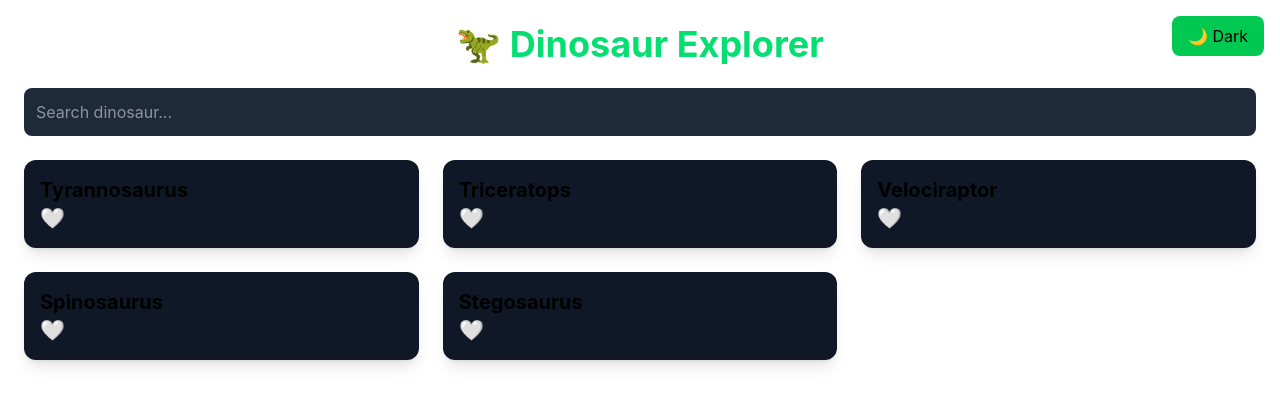
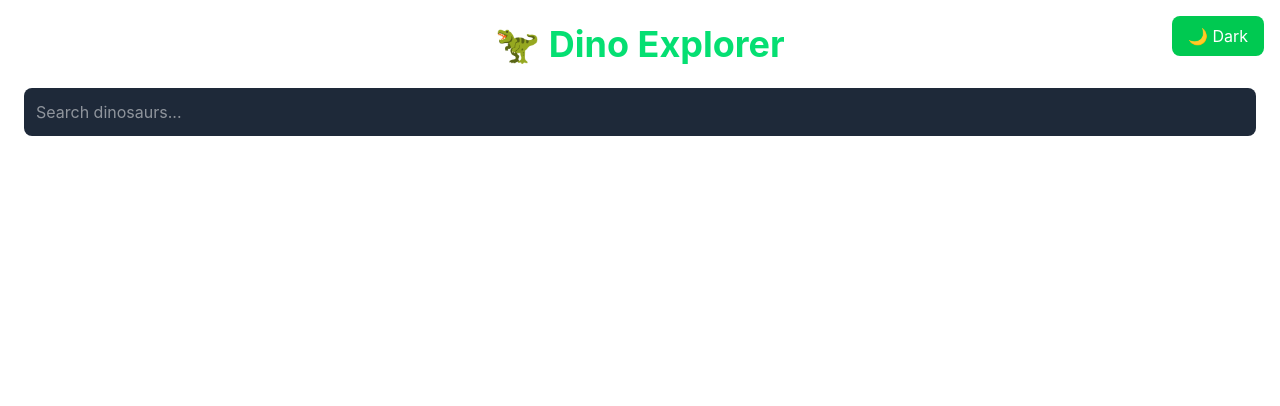
Before and after one commit to ajiteshgusain/jurrassic-dasboard, a React (Vite) app in the folder jurrassic-dasboard/: page / in a window 1280 px wide. Shown: the top 406 px of the page. Built offline with nearby package versions, Linux system fonts and the light colour scheme.

Commit message:
Refactor components for improved structure and functionality; enhance dinosaur search with suggestions and local images

```diff
--- a/jurrassic-dasboard/src/App.jsx
+++ b/jurrassic-dasboard/src/App.jsx
@@ -1,23 +1,3 @@
-// import { BrowserRouter as Router, Routes, Route } from "react-router-dom";
-// import Home from "./pages/Home";
-// import Details from "./pages/Details";
-
-// function App() {
-//   return (
-//     <Router>
-//       <div className="min-h-screen bg-gray-950 text-white">
-//         <Routes>
-//           <Route path="/" element={<Home />} />
-//           <Route path="/details/:id" element={<Details />} />
-//         </Routes>
-//       </div>
-//     </Router>
-//   );
-// }
-
-// export default App;
-
-
 import { BrowserRouter as Router, Routes, Route } from "react-router-dom";
 import Home from "./pages/Home";
 import Details from "./pages/Details";
@@ -34,7 +14,7 @@ function App() {
           {/* 🌙 Toggle */}
           <button
             onClick={() => setDark(!dark)}
-            className="fixed top-4 right-4 px-4 py-2 bg-green-500 rounded-lg"
+            className="fixed top-4 right-4 px-4 py-2 bg-green-500 rounded-lg text-white"
           >
             {dark ? "🌙 Dark" : "☀ Light"}
           </button>
--- a/jurrassic-dasboard/src/components/DinoCard.jsx
+++ b/jurrassic-dasboard/src/components/DinoCard.jsx
@@ -1,23 +1,70 @@
+// // import { Link } from "react-router-dom";
+
+// // function DinoCard({ dino }) {
+// //   return (
+// //     <Link to={`/details/${dino.id}`}>
+// //       <div className="bg-gray-900 rounded-2xl shadow-lg overflow-hidden transform hover:scale-105 transition duration-300 cursor-pointer">
+
+// //         <img
+// //           src={dino.image}
+// //           alt={dino.name}
+// //           className="w-full h-52 object-contain bg-black"
+// //         />
+
+// //         <div className="p-4">
+// //           <h2 className="text-xl font-bold">{dino.name}</h2>
+// //           <p className="text-green-400">{dino.type}</p>
+// //           <p className="text-gray-400 text-sm">{dino.era}</p>
+// //         </div>
+
+// //       </div>
+// //     </Link>
+// //   );
+// // }
+
+// // export default DinoCard;
+
+
 // import { Link } from "react-router-dom";
+// //import { motion } from "framer-motion";
+// import { useState, useEffect } from "react";
 
 // function DinoCard({ dino }) {
+//   const [fav, setFav] = useState(false);
+
+//   useEffect(() => {
+//     const saved = JSON.parse(localStorage.getItem("favorites")) || [];
+//     setFav(saved.includes(dino.name));
+//   }, [dino.name]);
+
+//   const toggleFav = (e) => {
+//     e.preventDefault();
+
+//     let saved = JSON.parse(localStorage.getItem("favorites")) || [];
+
+//     if (saved.includes(dino.name)) {
+//       saved = saved.filter((item) => item !== dino.name);
+//     } else {
+//       saved.push(dino.name);
+//     }
+
+//     localStorage.setItem("favorites", JSON.stringify(saved));
+//     setFav(!fav);
+//   };
+
 //   return (
 //     <Link to={`/details/${dino.id}`}>
-//       <div className="bg-gray-900 rounded-2xl shadow-lg overflow-hidden transform hover:scale-105 transition duration-300 cursor-pointer">
+//       <motion.div
+//         whileHover={{ scale: 1.05 }}
+//         className="bg-gray-900 dark:bg-gray-800 rounded-xl p-4 shadow-lg cursor-pointer"
+//       >
+//         <h2 className="text-xl font-bold">{dino.name}</h2>
 
-//         <img
-//           src={dino.image}
-//           alt={dino.name}
-//           className="w-full h-52 object-contain bg-black"
-//         />
-
-//         <div className="p-4">
-//           <h2 className="text-xl font-bold">{dino.name}</h2>
-//           <p className="text-green-400">{dino.type}</p>
-//           <p className="text-gray-400 text-sm">{dino.era}</p>
-//         </div>
-
-//       </div>
+//         {/* ❤️ Favorite */}
+//         <button onClick={toggleFav} className="text-red-500 text-xl">
+//           {fav ? "❤️" : "🤍"}
+//         </button>
+//       </motion.div>
 //     </Link>
 //   );
 // }
@@ -56,12 +103,15 @@ function DinoCard({ dino }) {
     <Link to={`/details/${dino.id}`}>
       <motion.div
         whileHover={{ scale: 1.05 }}
-        className="bg-gray-900 dark:bg-gray-800 rounded-xl p-4 shadow-lg cursor-pointer"
+        className="bg-gray-900 dark:bg-gray-800 rounded-xl p-4 shadow-lg cursor-pointer relative"
       >
         <h2 className="text-xl font-bold">{dino.name}</h2>
 
         {/* ❤️ Favorite */}
-        <button onClick={toggleFav} className="text-red-500 text-xl">
+        <button
+          onClick={toggleFav}
+          className="absolute top-2 right-2 text-red-500 text-xl"
+        >
           {fav ? "❤️" : "🤍"}
         </button>
       </motion.div>
--- a/jurrassic-dasboard/src/data/dinosaurs.js
+++ b/jurrassic-dasboard/src/data/dinosaurs.js
@@ -1,39 +1,20 @@
-// import trex from "../assets/trex.png";
-// import triceratops from "../assets/triceratops.png";
-// import raptor from "../assets/raptor.png";
-
-// const dinosaurs = [
-//   {
-//     id: 1,
-//     name: "Tyrannosaurus",
-//     type: "Carnivore",
-//     era: "Cretaceous",
-//     image: trex,
-//   },
-//   {
-//     id: 2,
-//     name: "Triceratops",
-//     type: "Herbivore",
-//     era: "Cretaceous",
-//     image: triceratops,
-//   },
-//   {
-//     id: 3,
-//     name: "Velociraptor",
-//     type: "Carnivore",
-//     era: "Cretaceous",
-//     image: raptor,
-//   },
-// ];
-
-// export default dinosaurs;
+import trex from "../assets/trex.png";
+import triceratops from "../assets/triceratops.png";
+import raptor from "../assets/raptor.png";
 
 const dinosaurs = [
-  { id: 1, name: "Tyrannosaurus" },
-  { id: 2, name: "Triceratops" },
-  { id: 3, name: "Velociraptor" },
-  { id: 4, name: "Spinosaurus" },
-  { id: 5, name: "Stegosaurus" },
+  {
+    name: "Tyrannosaurus",
+    image: trex,
+  },
+  {
+    name: "Triceratops",
+    image: triceratops,
+  },
+  {
+    name: "Velociraptor",
+    image: raptor,
+  },
 ];
 
 export default dinosaurs;
--- a/jurrassic-dasboard/src/pages/Details.jsx
+++ b/jurrassic-dasboard/src/pages/Details.jsx
@@ -1,203 +1,28 @@
-// // import { useParams } from "react-router-dom";
-// // import { useEffect, useState } from "react";
-// // import { useNavigate } from "react-router-dom";
-// // function Details() {
-// //   const { id } = useParams();
-// //   const [data, setData] = useState(null);
-
-// //   const dinoNames = {
-// //     1: "Tyrannosaurus rex",
-// //     2: "Triceratops",
-// //     3: "Velociraptor"
-// //   };
-
-// //   useEffect(() => {
-// //     const name = dinoNames[id];
-
-// //     fetch(`https://en.wikipedia.org/api/rest_v1/page/summary/${name}`)
-// //       .then(res => res.json())
-// //       .then(data => setData(data))
-// //       .catch(err => console.log(err));
-// //   }, [id]);
-
-// //   return (
-// //     <div className="text-white p-6">
-// //       {!data ? (
-// //         <h2>Loading...</h2>
-// //       ) : (
-// //         <div className="max-w-2xl mx-auto text-center">
-// //           <h1 className="text-3xl font-bold text-green-400 mb-4">
-// //             {data.title}
-// //           </h1>
-
-// //           {data.thumbnail && (
-// //             <img
-// //               src={data.thumbnail.source}
-// //               alt={data.title}
-// //               className="mx-auto rounded-lg mb-4"
-// //             />
-// //           )}
-
-// //           <p className="text-gray-300">{data.extract}</p>
-// //         </div>
-// //       )}
-// //     </div>
-// //   );
-// // }
-
-// // export default Details;
-
-
-// // return (
-// //   <div className="min-h-screen bg-linear-to-br from-gray-900 via-black to-gray-800 text-white p-6">
-// //     {!data ? (
-// //       <h2 className="text-center text-xl animate-pulse">Loading...</h2>
-// //     ) : (
-// //       <div className="max-w-4xl mx-auto text-center">
-
-// //         {/* Title */}
-// //         <h1 className="text-4xl font-extrabold text-green-400 mb-6">
-// //           {data.title}
-// //         </h1>
-
-// //         {/* Image */}
-// //         {data.thumbnail && (
-// //           <img
-// //             src={data.thumbnail.source}
-// //             alt={data.title}
-// //             className="mx-auto rounded-2xl shadow-2xl mb-6 w-100 hover:scale-105 transition duration-300"
-// //           />
-// //         )}
-
-// //         {/* Description */}
-// //         <p className="text-gray-300 text-lg leading-relaxed bg-gray-900 p-6 rounded-xl shadow-md">
-// //           {data.extract}
-// //         </p>
-
-// //       </div>
-// //     )}
-// //   </div>
-// // );
-
-// // }
-
-// // export default  Details;
-
-// import { useParams, useNavigate } from "react-router-dom";
-// import { useEffect, useState } from "react";
-
-// function Details() {
-//   const { id } = useParams();
-//   const navigate = useNavigate();
-
-//   const [info, setInfo] = useState("");
-//   const [loading, setLoading] = useState(true);
-//   const [error, setError] = useState(false);
-
-//   const dinoNames = {
-//     1: "Tyrannosaurus",
-//     2: "Triceratops",
-//     3: "Velociraptor",
-//   };
-
-//   useEffect(() => {
-//     setLoading(true);
-//     setError(false);
-
-//     fetch(`https://en.wikipedia.org/api/rest_v1/page/summary/${dinoNames[id]}`)
-//       .then((res) => res.json())
-//       .then((data) => {
-//         setInfo(data);
-//         setLoading(false);
-//       })
-//       .catch(() => {
-//         setError(true);
-//         setLoading(false);
-//       });
-//   }, [id]);
-
-//   return (
-//     <div className="min-h-screen flex flex-col items-center justify-center p-6 bg-gradient-to-br from-gray-900 to-black text-white">
-
-//       {/* 🔙 Back Button */}
-//       <button
-//         onClick={() => navigate(-1)}
-//         className="self-start mb-6 px-5 py-2 bg-gradient-to-r from-green-400 to-emerald-600 hover:scale-105 transition rounded-lg shadow-lg"
-//       >
-//         ← Back
-//       </button>
-
-//       {/* 🔄 Loading */}
-//       {loading && (
-//         <h2 className="text-xl animate-pulse text-gray-400">
-//           Loading dinosaur data...
-//         </h2>
-//       )}
-
-//       {/* ❌ Error */}
-//       {error && (
-//         <h2 className="text-red-500">Failed to load data</h2>
-//       )}
-
-//       {/* ✅ Content */}
-//       {!loading && !error && info && (
-//         <div className="max-w-3xl text-center bg-gray-900 p-6 rounded-2xl shadow-xl">
-
-//           <h1 className="text-4xl font-bold text-green-400 mb-6">
-//             {info.title}
-//           </h1>
-
-//           {info.thumbnail && (
-//             <img
-//               src={info.thumbnail.source}
-//               alt={info.title}
-//               className="mx-auto rounded-xl mb-6 w-80"
-//             />
-//           )}
-
-//           <p className="text-gray-300 leading-relaxed text-lg">
-//             {info.extract}
-//           </p>
-
-//         </div>
-//       )}
-//     </div>
-//   );
-// }
-
-// export default Details;
-
-
-
-
 import { useParams, useNavigate } from "react-router-dom";
 import { useEffect, useState } from "react";
-import { motion } from "framer-motion";
-
-const dinoNames = {
-  1: "Tyrannosaurus",
-  2: "Triceratops",
-  3: "Velociraptor",
-  4: "Spinosaurus",
-  5: "Stegosaurus",
-};
+import dinosaurs from "../data/dinosaurs";
 
 function Details() {
-  const { id } = useParams();
+  const { id } = useParams(); // name
   const navigate = useNavigate();
 
   const [info, setInfo] = useState(null);
-  const [loading, setLoading] = useState(true);
+  const [localImage, setLocalImage] = useState(null);
 
   useEffect(() => {
-    fetch(
-      `https://en.wikipedia.org/api/rest_v1/page/summary/${dinoNames[id]}`
-    )
+    // 🔍 Find if we have local image
+    const found = dinosaurs.find(
+      (d) => d.name.toLowerCase() === id.toLowerCase()
+    );
+
+    if (found) {
+      setLocalImage(found.image);
+    }
+
+    // 🌐 Fetch Wikipedia data
+    fetch(`https://en.wikipedia.org/api/rest_v1/page/summary/${id}`)
       .then((res) => res.json())
-      .then((data) => {
-        setInfo(data);
-        setLoading(false);
-      });
+      .then((data) => setInfo(data));
   }, [id]);
 
   return (
@@ -206,33 +31,37 @@ function Details() {
       {/* 🔙 Back */}
       <button
         onClick={() => navigate(-1)}
-        className="self-start mb-4 px-4 py-2 bg-green-500 rounded-lg"
+        className="mb-4 px-4 py-2 bg-green-500 rounded-lg"
       >
         ← Back
       </button>
 
-      {loading && <h2>Loading...</h2>}
+      {info && (
+        <div className="text-center max-w-2xl">
 
-      {info && (
-        <motion.div
-          initial={{ opacity: 0 }}
-          animate={{ opacity: 1 }}
-          className="text-center max-w-2xl"
-        >
           <h1 className="text-3xl text-green-400 font-bold mb-4">
             {info.title}
           </h1>
 
-          {info.thumbnail && (
-            <img
-              src={info.thumbnail.source}
-              alt={info.title}
-              className="rounded-lg mb-4"
-            />
-          )}
+          {/* 🖼 IMAGE PRIORITY */}
+          <img
+            src={
+              localImage || info?.thumbnail?.source || ""
+            }
+            alt={info.title}
+            className="rounded-xl mb-4 shadow-lg"
+          />
 
-          <p className="text-gray-300">{info.extract}</p>
-        </motion.div>
+          {/* <p className="text-gray-300 leading-relaxed">
+            {info.extract}
+          </p> */}
+
+          <p style={{ color: "black", fontSize: "18px" }}>
+            {info.extract}
+
+            </p>
+
+        </div>
       )}
     </div>
   );
--- a/jurrassic-dasboard/src/pages/Home.jsx
+++ b/jurrassic-dasboard/src/pages/Home.jsx
@@ -1,18 +1,33 @@
-// import dinosaurs from "../data/dinosaurs";
-// import DinoCard from "../components/DinoCard";
+// import { useState } from "react";
+// import { useNavigate } from "react-router-dom";
 
 // function Home() {
+//   const [search, setSearch] = useState("");
+//   const navigate = useNavigate();
+
+//   const handleSearch = (e) => {
+//     if (e.key === "Enter" && search.trim() !== "") {
+//       navigate(`/details/${search}`);
+//     }
+//   };
+
 //   return (
 //     <div className="p-6">
-//       <h1 className="text-4xl text-green-400 font-bold text-center mb-10">
-//         🦖 Jurassic Park Dashboard
+
+//       <h1 className="text-4xl text-green-500 font-bold text-center mb-6">
+//         🦖 Dinosaur Explorer
 //       </h1>
 
-//       <div className="grid grid-cols-1 md:grid-cols-3 gap-8">
-//         {dinosaurs.map((dino) => (
-//           <DinoCard key={dino.id} dino={dino} />
-//         ))}
-//       </div>
+//       {/* 🔍 Search */}
+//       <input
+//         type="text"
+//         placeholder="Search any dinosaur..."
+//         value={search}
+//         onChange={(e) => setSearch(e.target.value)}
+//         onKeyDown={handleSearch}
+//         className="w-full p-3 mb-6 rounded-lg bg-gray-800 text-white"
+//       />
+
 //     </div>
 //   );
 // }
@@ -20,37 +35,75 @@
 // export default Home;
 
 
-import { useState } from "react";
+import { useState, useEffect } from "react";
+import { Link } from "react-router-dom";
 import dinosaurs from "../data/dinosaurs";
-import DinoCard from "../components/DinoCard";
 
 function Home() {
   const [search, setSearch] = useState("");
+  const [suggestions, setSuggestions] = useState([]);
 
-  const filtered = dinosaurs.filter((dino) =>
-    dino.name.toLowerCase().includes(search.toLowerCase())
-  );
+  // 🔍 Fetch suggestions from Wikipedia
+  useEffect(() => {
+    if (search.length < 2) {
+      setSuggestions([]);
+      return;
+    }
+
+    fetch(
+      `https://en.wikipedia.org/w/api.php?action=opensearch&search=${search}&limit=5&namespace=0&format=json&origin=*`
+    )
+      .then((res) => res.json())
+      .then((data) => {
+        setSuggestions(data[1]); // names array
+      });
+  }, [search]);
 
   return (
     <div className="p-6">
 
+      {/* 🦖 Title */}
       <h1 className="text-4xl text-green-400 font-bold text-center mb-6">
-        🦖 Dinosaur Explorer
+        🦖 Dino Explorer
       </h1>
 
-      {/* 🔍 Search */}
+      {/* 🔍 Search Input */}
       <input
         type="text"
-        placeholder="Search dinosaur..."
+        placeholder="Search dinosaurs..."
         value={search}
         onChange={(e) => setSearch(e.target.value)}
-        className="w-full p-3 mb-6 rounded-lg bg-gray-800 text-white"
+        className="w-full p-3 rounded-lg bg-gray-800 text-white mb-2 outline-none"
       />
 
-      <div className="grid grid-cols-1 md:grid-cols-3 gap-6">
-        {filtered.map((dino) => (
-          <DinoCard key={dino.id} dino={dino} />
-        ))}
+      {/* 📌 Suggestions with Images */}
+      <div className="bg-gray-900 rounded-lg overflow-hidden">
+
+        {suggestions.map((item, index) => {
+          // 🔍 check if local image exists
+          const local = dinosaurs.find(
+            (d) => d.name.toLowerCase() === item.toLowerCase()
+          );
+
+          return (
+            <Link
+              key={index}
+              to={`/details/${item}`}
+              className="flex items-center gap-3 px-4 py-2 hover:bg-gray-700 border-b border-gray-800"
+            >
+              {/* 🖼 Image */}
+              <img
+                src={local?.image || "https://via.placeholder.com/40"}
+                alt={item}
+                className="w-10 h-10 rounded object-cover"
+              />
+
+              {/* 📝 Name */}
+              <span>{item}</span>
+            </Link>
+          );
+        })}
+
       </div>
 
     </div>
```
